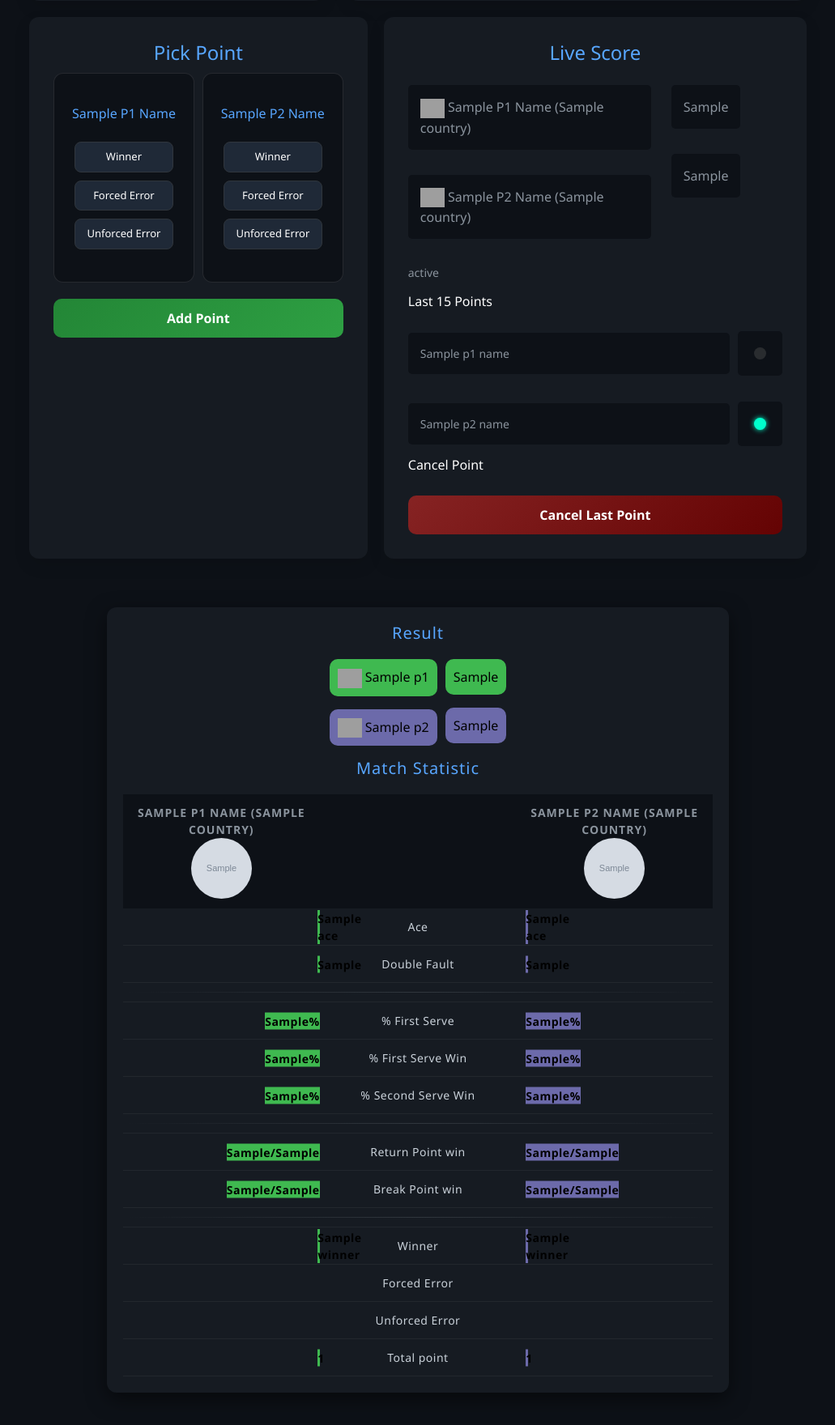
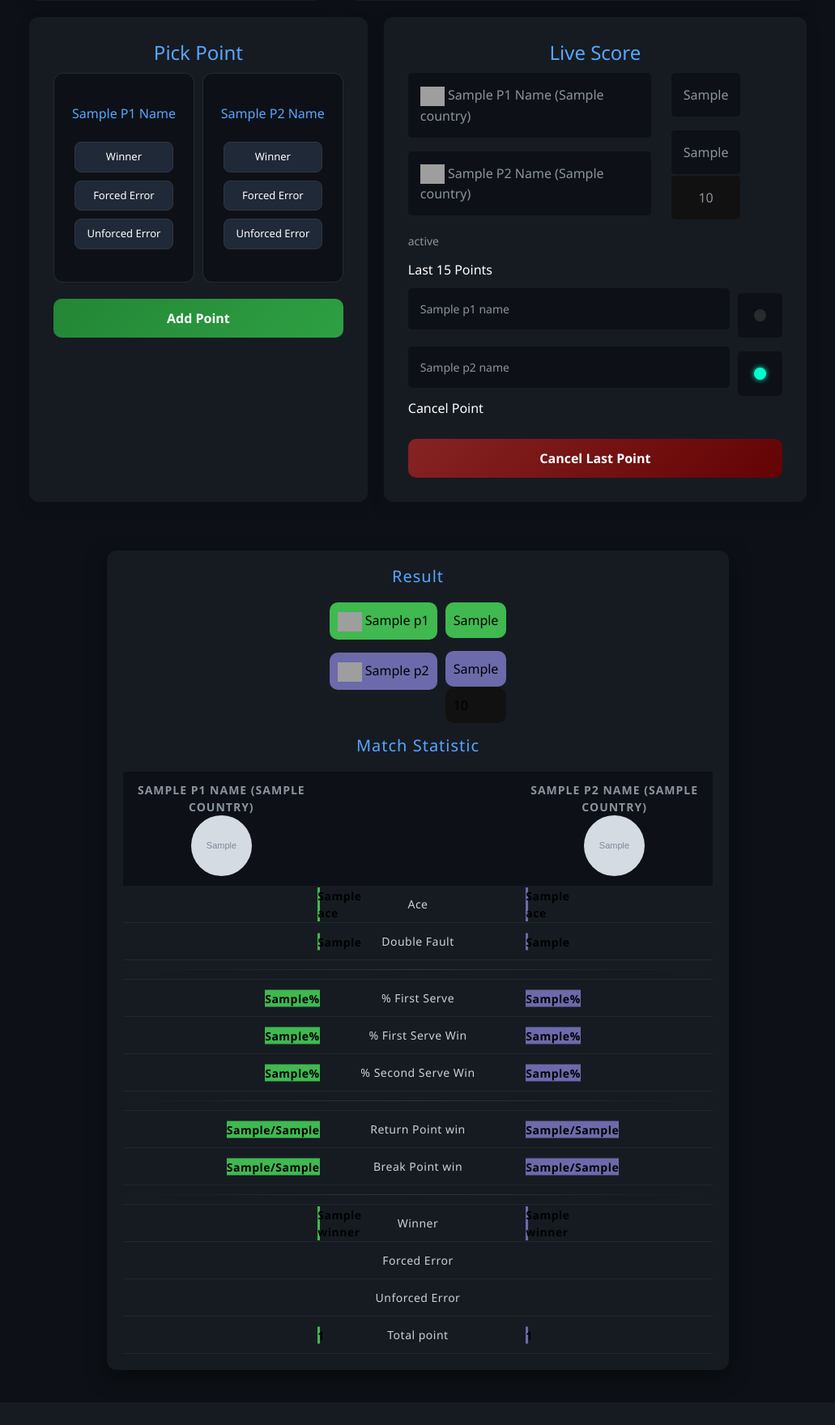
Before and after one commit to achmad-irfan/tennis-score-simulation-app, a Django app: template templates/index.html in a window 1280 px wide. Shown: the part 787-2547 px from the top of the page at 81% size, without its empty margins (124-1155 px from the left). After the commit the page ends 2503 px from the top, so only its background shows below. Run offline with Django 5.2, Linux system fonts and the light colour scheme; the template is opened without the code that fills it: most values are stand-ins (such as "Sample title", 1, 10 or a date in 2020); grey boxes marked "Sample" are stand-in pictures; some libraries are stand-ins or nearby versions; grey boxes are pictures that could not be loaded.

Commit message:
duration setting

```diff
--- a/TennisSkor/utils.py
+++ b/TennisSkor/utils.py
@@ -1,6 +1,7 @@
 from .score import Match, Player, MatchSerializer
 from .list_wta_players import players
 from .score import player_attrs, total_stats, match_attrs, service_stats
+from datetime import datetime
 
 def get_players_from_request(request):
     p1= request.GET.get("p1")
@@ -45,7 +46,9 @@ def restore_match(request,p1,p2,firstserver):
         m.p2.sets = p2_data.get("sets", [0,0,0])
         m.p1.tiebreak_display_score = p1_data.get("tiebreak_display_score", [0,0,0])
         m.p2.tiebreak_display_score = p2_data.get("tiebreak_display_score", [0,0,0])
-
+        m.start_time = datetime.fromisoformat(match.get("start_time"))
+        m.p1.duration = p1_data.get("duration", [0,0,0])
+        m.p2.duration = p2_data.get("duration", [0,0,0])
 
     return m
 
--- a/static/css/styles.css
+++ b/static/css/styles.css
@@ -179,6 +179,11 @@ h2 {
   margin-left: 20px;
 }
 
+.gameside .duration_point {
+  background-color: #121111;
+  margin-top: -15px;
+}
+
 /* ==============================
    SET COLUMN (SET WON)
    ============================== */
@@ -187,7 +192,7 @@ h2 {
    STATUS TEXT
    ============================== */
 .livescoreAll p {
-  margin-top: 15px;
+  /* margin-top: 15px; */
   font-size: 14px;
   color: #8b949e;
 }
@@ -220,7 +225,7 @@ h2 {
 }
 
 .result_name p:last-child,
-.result .gameside p:last-child {
+.result .gameside p:nth-child(2) {
   background-color: #6c6aaa;
 }
 
@@ -236,6 +241,7 @@ label:hover {
 .livescore > div {
   display: flex;
   flex-direction: column;
+  gap: 1px;
 }
 
 .livescore > div > p {
@@ -556,10 +562,10 @@ tr td {
 }
 .points {
   display: flex;
-  gap: 10px;
+  gap: 5px;
   padding: 20px;
   background-color: #0d1117;
-  justify-content: end;
+  justify-content: start;
   border-radius: 5px;
 }
 
--- a/templates/snippets/game.html
+++ b/templates/snippets/game.html
@@ -2,12 +2,14 @@
 <div class="gameside">
     <p class="game {% if set_winner.0 == "p1" %}winner{% endif %}">{{sets1_p1}}</p>
     <p class="game {% if set_winner.0 == "p2" %}winner{% endif %}">{{sets1_p2}}</p>
+    <p class="duration_point">{{duration_set1}}</p>
 </div>
 <!-- Set 2 -->
 {% if current_set > 0 %}
 <div class="gameside">
     <p class="game {% if set_winner.1 == "p1" %}winner{% endif %}">{{sets2_p1}}</p>
     <p class="game {% if set_winner.1 == "p2" %}winner{% endif %}">{{sets2_p2}}</p>
+    <p class="duration_point">{{sets1_p2}}</p>
 </div>
 {% endif %}
 <!-- Set 3 -->
@@ -15,5 +17,6 @@
 <div class="gameside">
     <p class="game {% if set_winner.2 == "p1" %}winner{% endif %}">{{sets3_p1}}</p>
     <p class="game {% if set_winner.2 == "p2" %}winner{% endif %}">{{sets3_p2}}</p>
+    <p class="duration_point">{{sets1_p2}}</p>
 </div>
 {% endif %}
```
Also changed, not shown: TennisSkor/score.py (+20 -2 lines), TennisSkor/views.py (+8 -0 lines).
